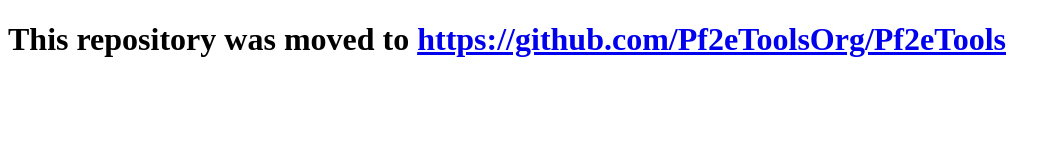
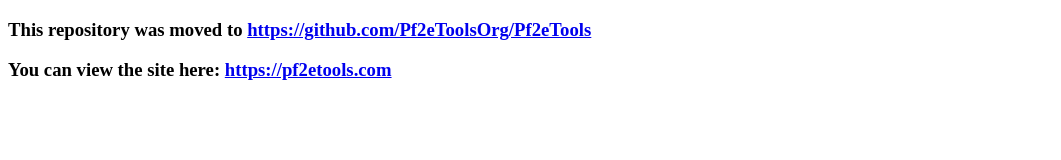
Before and after one commit to Pf2eTools/Pf2eTools.github.io, a plain HTML site: page index.html in a window 1280 px wide. Shown: the whole page, without its empty margins (0-1061 px from the left). Drawn offline with Linux system fonts and the light colour scheme.

Commit message:
Update index.html

```diff
--- a/index.html
+++ b/index.html
@@ -5,6 +5,7 @@
   <meta charset="UTF-8" />
 </head>
 <body>
-  <h1>This repository was moved to <a href="https://github.com/Pf2eToolsOrg/Pf2eTools">https://github.com/Pf2eToolsOrg/Pf2eTools</a></h1>
+  <h3>This repository was moved to <a href="https://github.com/Pf2eToolsOrg/Pf2eTools">https://github.com/Pf2eToolsOrg/Pf2eTools</a></h3>
+  <h3>You can view the site here: <a href="https://pf2etools.com">https://pf2etools.com</a></h3>
 </body>
 </html>
```
